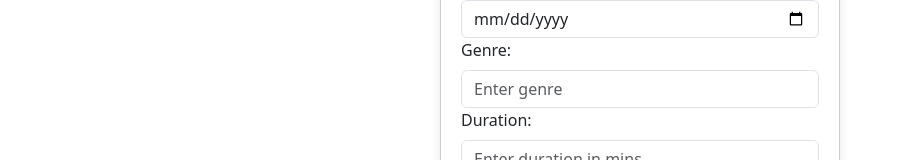
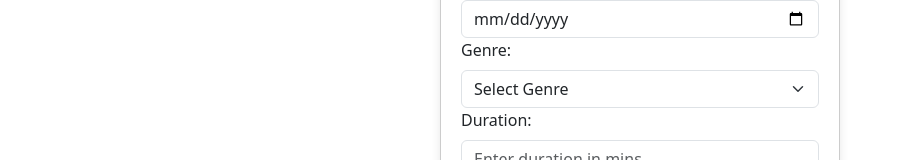
Before and after one commit to abhihksd/MovieBookingWebsite, a React (Create React App) app in the folder movie/: page /addMovie in a window 1280 px wide. Shown: the part 456-616 px from the top of the page, without its empty margins (0-903 px from the left). Built offline with nearby package versions, Linux system fonts and the light colour scheme.

Commit message:
new update

```diff
--- a/movie/src/Components/Theatre_AddMovie.js
+++ b/movie/src/Components/Theatre_AddMovie.js
@@ -38,9 +38,9 @@ export default function AddMovie() {
         key: name,
         value,
         touched: true,
-        valid: true, // You can update this based on your validation logic
-        error: "", // You can update this based on your validation logic
-        formValid: true, // You can update this based on your validation logic
+        valid: true,
+        error: "",
+        formValid: true,
       },
     });
   };
@@ -125,7 +125,7 @@ export default function AddMovie() {
             <div className="invalid-feedback">{movie.director.error}</div>
           </FormGroup>
 
-          <FormGroup>
+          {/*<FormGroup>
             <FormLabel>Release Date:</FormLabel>
             <input
               type="date"
@@ -141,20 +141,50 @@ export default function AddMovie() {
             />
 
             <div className="invalid-feedback">{movie.releaseDate.error}</div>
+            </FormGroup> */}
+
+          <FormGroup>
+            <FormLabel>Release Date:</FormLabel>
+            <input
+              type="date"
+              name="releaseDate"
+              placeholder="Enter date"
+              value={movie.releaseDate.value}
+              onChange={handleChange}
+              min={new Date().toISOString().split("T")[0]}
+              className={`form-control ${
+                movie.releaseDate.touched && !movie.releaseDate.valid
+                  ? "is-invalid"
+                  : ""
+              }`}
+            />
+
+
           </FormGroup>
 
           <FormGroup>
             <FormLabel>Genre:</FormLabel>
-            <input
-              type="text"
+            <select
               name="genre"
               placeholder="Enter genre"
               value={movie.genre.value}
               onChange={handleChange}
-              className={`form-control ${
+              className={`form-select ${
                 movie.genre.touched && !movie.genre.valid ? "is-invalid" : ""
               }`}
-            />
+            >
+              <option value="type">Select Genre</option>
+              <option value="Action">Action</option>
+              <option value="Animation">Animation</option>
+              <option value="Comedy">Comedy</option>
+              <option value="Crime">Crime</option>
+              <option value="Drama">Drama</option>
+              <option value="Horror">Horror</option>
+              <option value="Romance">Romance</option>
+              <option value="Science Fiction">Science Fiction</option>
+              <option value="Thriller">Thriller</option>
+              <option value="Other">Other</option>
+            </select>
 
             <div className="invalid-feedback">{movie.genre.error}</div>
           </FormGroup>
```
Also changed, not shown: movie/src/Components/Theatre_AddMoive.js (deleted, +0 -22 lines), 24 other files (tests, documents, lock files or other folders).
